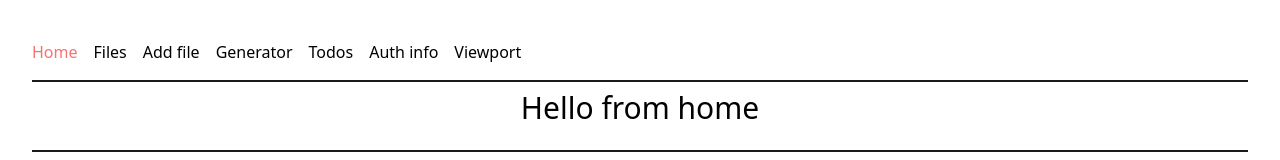
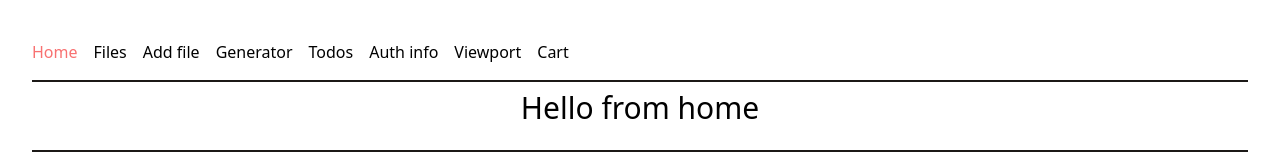
Before and after one commit to patrykomiotek/webapp-tests, a React (Vite) app: page / in a window 1280 px wide. Shown: the top 160 px of the page. Built offline with nearby package versions, Linux system fonts and the light colour scheme; no server answers.

Commit message:
feat: cart page

```diff
--- /dev/null
+++ b/src/components/Cart/Cart.tsx
@@ -0,0 +1,7 @@
+export const Cart = () => {
+  return (
+    <div>
+      <p>Cart</p>
+    </div>
+  );
+};
--- /dev/null
+++ b/src/components/Cart/index.ts
@@ -0,0 +1 @@
+export { Cart } from './Cart';
--- /dev/null
+++ b/src/components/Counter/index.ts
@@ -0,0 +1 @@
+export { Counter } from './Counter';
--- a/src/components/Layout/Menu.tsx
+++ b/src/components/Layout/Menu.tsx
@@ -13,6 +13,7 @@ export const Menu = () => {
         <NavLink to={Route.TODO_LIST.path}>Todos</NavLink>
         <NavLink to={Route.AUTH_INFO.path}>Auth info</NavLink>
         <NavLink to={Route.VIEWPORT.path}>Viewport</NavLink>
+        <NavLink to={Route.CART.path}>Cart</NavLink>
       </NavLinkContainer>
     </div>
   );
--- /dev/null
+++ b/src/components/Todos/index.ts
@@ -0,0 +1 @@
+export { TodoList } from './Todos';
--- /dev/null
+++ b/src/pages/CartPage.tsx
@@ -0,0 +1,10 @@
+import { Cart } from '@components/Cart';
+
+export const CartPage = () => {
+  return (
+    <div>
+      <h1>Cart Page</h1>
+      <Cart />
+    </div>
+  );
+};
--- a/src/routes.tsx
+++ b/src/routes.tsx
@@ -10,6 +10,7 @@ import { AuthInfoPage } from '@pages/AuthInfoPage';
 import { GeneratorPage } from '@pages/GeneratorPage';
 import { ViewportPage } from '@pages/ViewportPage';
 import { TodoListPage } from '@pages/TodoListPage';
+import { CartPage } from '@pages/CartPage';
 
 type Route = Record<
   string,
@@ -53,6 +54,10 @@ export const Route: Route = {
     path: '/viewport',
     title: 'Viewport',
   },
+  CART: {
+    path: '/cart',
+    title: 'Cart',
+  },
 } as const;
 
 export const router = createBrowserRouter([
@@ -92,6 +97,10 @@ export const router = createBrowserRouter([
         path: Route.TODO_LIST.path,
         element: <TodoListPage />,
       },
+      {
+        path: Route.CART.path,
+        element: <CartPage />,
+      },
     ],
   },
 ]);
```
